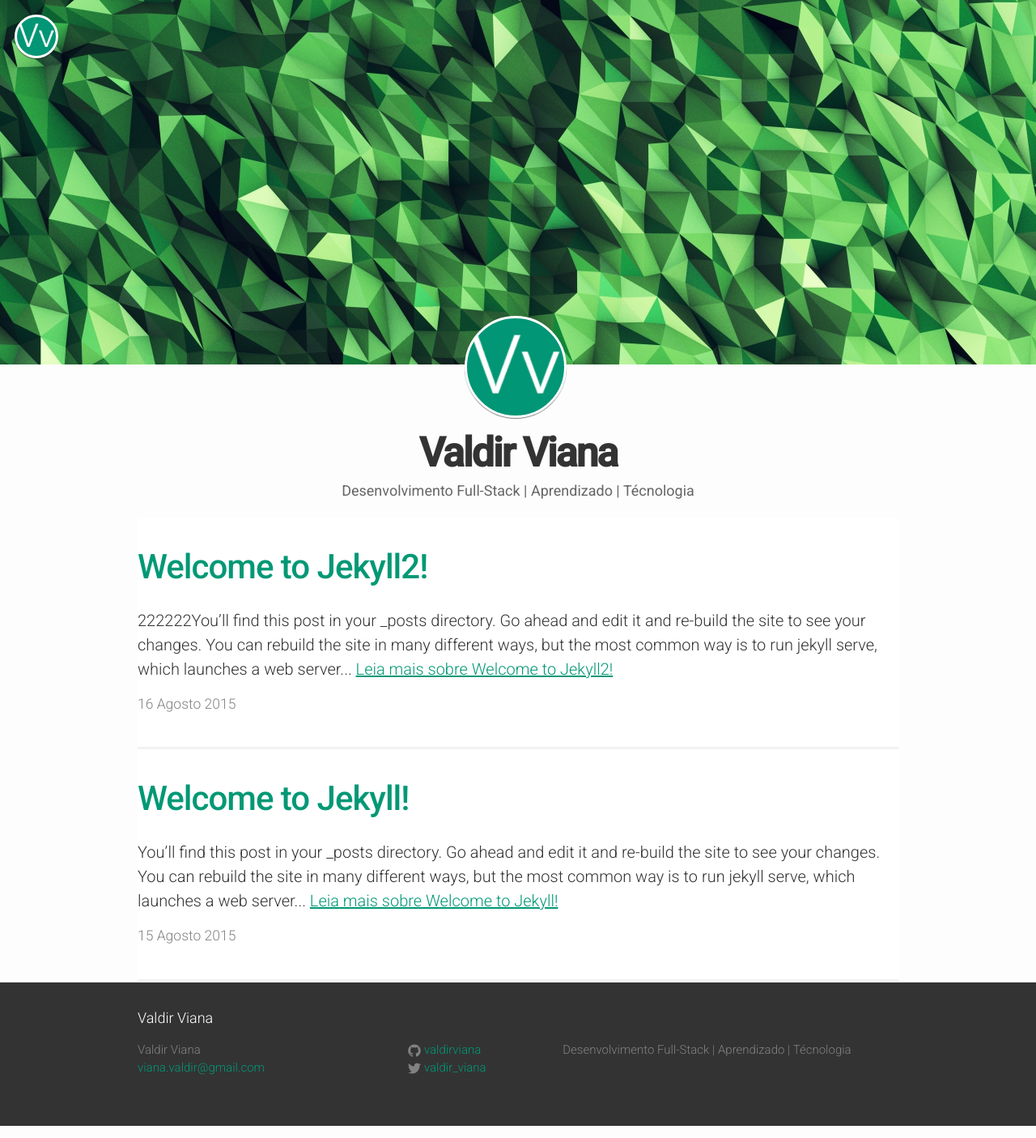
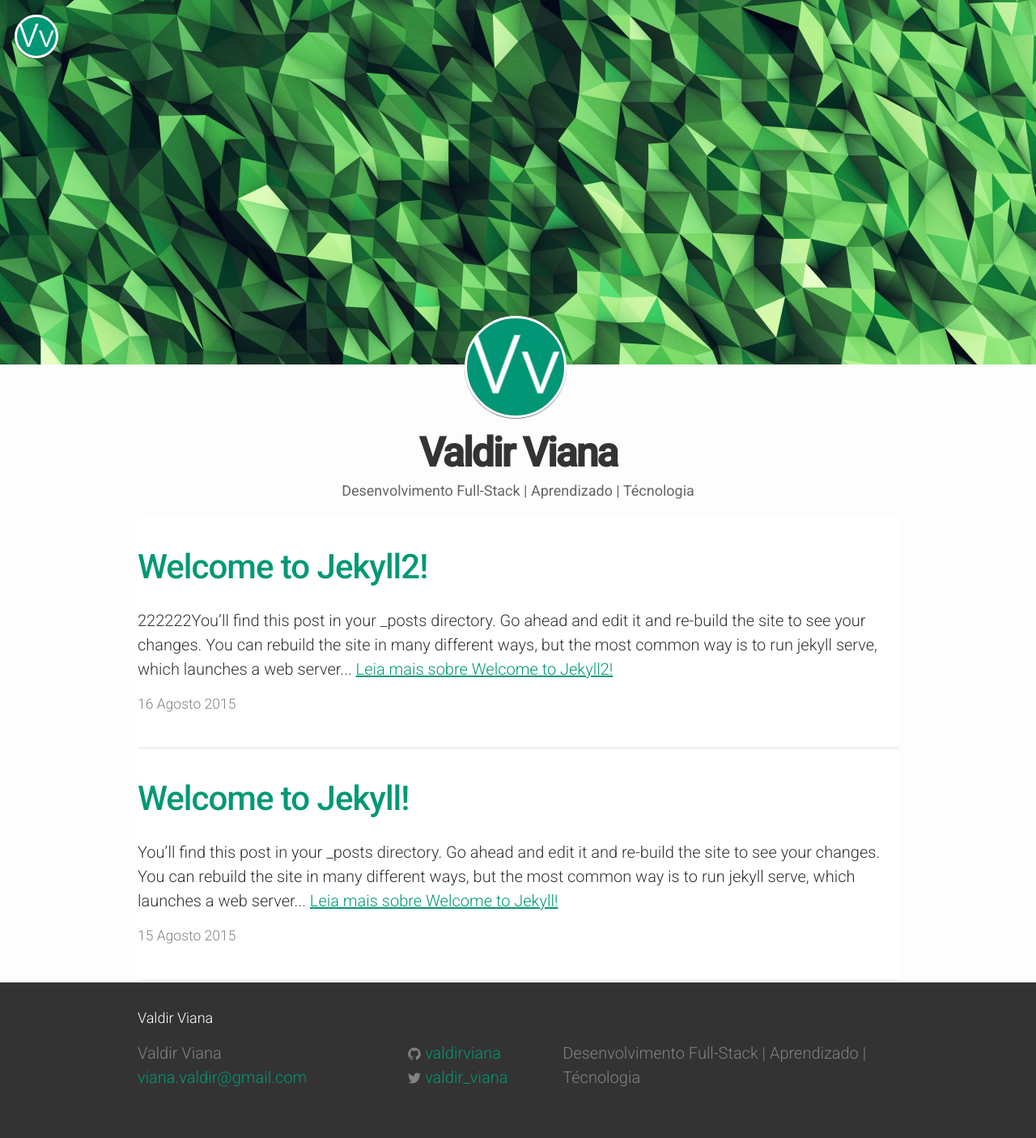
Before and after one commit to valdirviana/valdirviana.github.io, a Jekyll site: the page built from index.html, in a window 1280 px wide. Shown: the whole page at 81% size. Built offline with Jekyll 4.4.1, drawn with Linux system fonts in a browser that asks for light colours.

Commit message:
Touch point footer

```diff
--- a/_sass/_layout.scss
+++ b/_sass/_layout.scss
@@ -96,6 +96,7 @@
     padding: $spacing-unit 0;
     background-color: #333333;
     color: white;
+    font-size: 20px!important;
 }
 
 .footer-heading {
@@ -110,7 +111,7 @@
 }
 
 .footer-col-wrapper {
-    font-size: 15px;
+    font-size: 20px;
     color: $grey-color;
     margin-left: -$spacing-unit / 2;
     @extend %clearfix;
```
